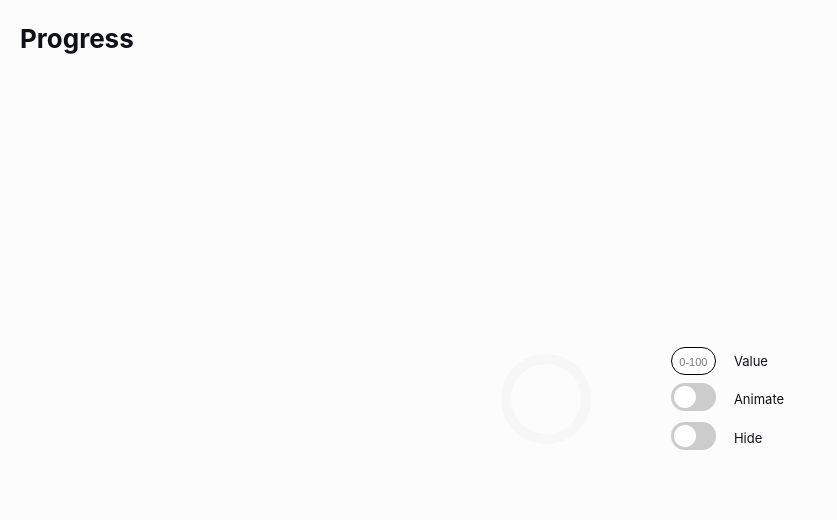
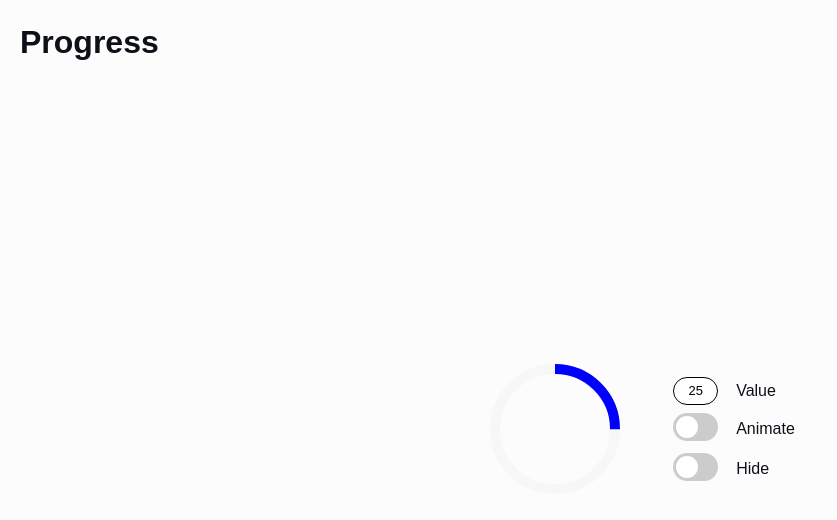
Before and after one commit to V1lliarddd/ozon-new, a plain HTML site: page index.html in a window 1280 px wide. Shown: the whole page, without its empty margins (0-837 px from the left). Drawn offline with Linux system fonts and the light colour scheme.

Commit message:
feature/base functional

```diff
--- a/src/app/app.js
+++ b/src/app/app.js
@@ -1,14 +1,11 @@
-import { Controller } from '../controllers/controller.js';
-import { ProgressController } from '../controllers/progress.js';
+import { InputController } from '../controllers/input-controller/input-controller.js';
+import { ProgressController } from '../controllers/progress-controller/progress-controller.js';
 import { MainMarkdown } from './markdown.js';
 
 export default class App {
   constructor() {
-    this.root = document.body;
-    this.mainMarkdown = new MainMarkdown();
-    const template = document.createElement('template');
-    template.innerHTML = this.mainMarkdown.init();
-    this.root.appendChild(template.content);
+    this.container = new MainMarkdown().init();
+    document.body.appendChild(this.container);
 
     this.progressContainer = document.getElementById('progress-bar-container');
     this.inputContainer = document.getElementById('input-value-container');
@@ -27,11 +24,11 @@ export default class App {
   }
 
   #initController() {
-    this.controller = new Controller({
-      inputContainer: this.inputContainer,
+    this.controller = new InputController({
+      valueContainer: this.inputContainer,
       animateContainer: this.animateContainer,
       hideContainer: this.hideContainer,
-      progressBar: this.progressBar.getProgressBar()
+      progressBar: this.progressBar.getElement()
     });
 
     this.controller.init();
--- a/src/app/markdown.js
+++ b/src/app/markdown.js
@@ -1,6 +1,8 @@
 export class MainMarkdown {
   init() {
-    return this.#initHeader() + this.#initMain();
+    const template = document.createElement('template');
+    template.innerHTML = this.#initHeader() + this.#initMain();
+    return template.content;
   }
 
   #initHeader() {
@@ -10,14 +12,14 @@ export class MainMarkdown {
   }
 
   #initControl(label, id) {
-    return `<div class="controlItem">
+    return `<div class="input-item">
           <div id="${id}"></div>
-          <span class="controlItemText">${label}</span>
+          <span class="input-item-label">${label}</span>
         </div>`;
   }
 
   #initMain() {
-    return `<main class="progress-bar">
+    return `<main class="progress-layout">
       <div
         class="progress-bar-container"
         id="progress-bar-container"
--- a/src/components/input/input.css
+++ b/src/components/input/input.css
@@ -5,6 +5,8 @@
   height: 28px;
   cursor: pointer;
   text-align: center;
+  -moz-appearance: textfield;
+  appearance: textfield;
   font-size: 13px;
 }
 
--- a/src/components/progress/constants.js
+++ b/src/components/progress/constants.js
@@ -14,7 +14,7 @@ export const DEFAULT_PROGRESS_ATTRIBUTES = {
   animate: false,
   hide: false,
   strokeWidth: 10,
-  radius: 40,
+  radius: 60,
   rotationSpeed: 2,
   backgroundColor: '#f7f7f7',
   progressColor: '#0000ff'
--- a/src/components/progress/markup.js
+++ b/src/components/progress/markup.js
@@ -37,7 +37,7 @@ export const initProgressBarMarkup = ({
   radius
 }) => {
   return `
-    <div class="progress-bar-container">
+    <div class="progress-bar-svg">
       <svg width="${diameter}" height="${diameter}" viewBox="0 0 ${diameter} ${diameter}">
         ${initProgressBarBG({ strokeWidth, backgroundColor, center, radius })}
         ${initProgressBarSpotlight({ center, radius, strokeWidth, color: progressColor })}
--- a/src/components/progress/progress-bar.css
+++ b/src/components/progress/progress-bar.css
@@ -14,12 +14,13 @@
     visibility 0s linear 0.25s;
 }
 
-.progress-rotating svg {
+.progress-bar svg {
   animation: rotate linear infinite;
+  animation-play-state: paused;
 }
 
-.progress-paused svg {
-  animation-play-state: paused;
+.progress-running svg {
+  animation-play-state: running;
 }
 
 @keyframes rotate {
--- a/src/components/progress/progress.js
+++ b/src/components/progress/progress.js
@@ -69,9 +69,7 @@ export class ProgressBar {
   }
 
   #toggleRotationAnimation(shouldRotate) {
-    this.element.classList.toggle('progress-rotating', shouldRotate);
-    this.element.classList.toggle('progress-paused', !shouldRotate);
-
+    this.element.classList.toggle('progress-running', shouldRotate);
     if (shouldRotate && this.progressSVG) {
       this.progressSVG.style.animationDuration = `${this.options.rotationSpeed}s`;
     }
--- a/src/components/switch-input/switch-input.css
+++ b/src/components/switch-input/switch-input.css
@@ -6,6 +6,8 @@
   border-radius: 16px;
   cursor: pointer;
   transition: background-color 0.3s;
+  -webkit-appearance: none;
+  appearance: none;
 }
 
 .checkbox::before {
--- a/src/controllers/animate.js
+++ /dev/null
@@ -1,32 +0,0 @@
-import { SwitchInput } from '../components/switch-input/switch-input.js';
-
-export class AnimateController {
-  #animateSwitch = null;
-
-  constructor({ progressBar }) {
-    this.progressBar = progressBar;
-    this.init();
-  }
-
-  init() {
-    if (this.#animateSwitch) return;
-
-    this.#animateSwitch = new SwitchInput(
-      { name: 'animate-switch' },
-      {
-        onChange: (event) => {
-          this.progressBar.setStartAnimation(event.target.checked);
-        }
-      }
-    );
-  }
-
-  getElement() {
-    return this.#animateSwitch?.getElement() ?? null;
-  }
-
-  destroy() {
-    this.#animateSwitch?.destroy();
-    this.#animateSwitch = null;
-  }
-}
--- a/src/controllers/controller.js
+++ /dev/null
@@ -1,31 +0,0 @@
-import { InputController } from './input.js';
-import { AnimateController } from './animate.js';
-import { HideController } from './hide.js';
-
-export class Controller {
-  constructor({
-    inputContainer,
-    animateContainer,
-    hideContainer,
-    progressBar
-  }) {
-    this.inputContainer = inputContainer;
-    this.animateContainer = animateContainer;
-    this.hideContainer = hideContainer;
-    this.progressBar = progressBar;
-  }
-
-  init() {
-    const inputElement = new InputController({
-      progressBar: this.progressBar
-    });
-    const animateElement = new AnimateController({
-      progressBar: this.progressBar
-    });
-    const hideElement = new HideController({ progressBar: this.progressBar });
-
-    this.inputContainer.appendChild(inputElement.getElement());
-    this.animateContainer.appendChild(animateElement.getElement());
-    this.hideContainer.appendChild(hideElement.getElement());
-  }
-}
--- a/src/controllers/hide.js
+++ /dev/null
@@ -1,32 +0,0 @@
-import { SwitchInput } from '../components/switch-input/switch-input.js';
-
-export class HideController {
-  #hideSwitch = null;
-
-  constructor({ progressBar }) {
-    this.progressBar = progressBar;
-    this.init();
-  }
-
-  init() {
-    if (this.#hideSwitch) return;
-
-    this.#hideSwitch = new SwitchInput(
-      { name: 'hide-switch' },
-      {
-        onChange: (event) => {
-          this.progressBar.setVisibility(!event.target.checked);
-        }
-      }
-    );
-  }
-
-  getElement() {
-    return this.#hideSwitch?.getElement() ?? null;
-  }
-
-  destroy() {
-    this.#hideSwitch?.destroy();
-    this.#hideSwitch = null;
-  }
-}
--- /dev/null
+++ b/src/controllers/input-controller/input-controller.js
@@ -0,0 +1,84 @@
+import { Input } from '../../components/input/input.js';
+import { SwitchInput } from '../../components/switch-input/switch-input.js';
+
+export class InputController {
+  constructor({
+    valueContainer,
+    animateContainer,
+    hideContainer,
+    progressBar
+  }) {
+    this.valueContainer = valueContainer;
+    this.animateContainer = animateContainer;
+    this.hideContainer = hideContainer;
+    this.progressBar = progressBar;
+  }
+
+  init() {
+    const valueInput = this.#initValueInput();
+    const animateInput = this.#initAnimateInput();
+    const hideInput = this.#initHideInput();
+
+    this.valueContainer.appendChild(valueInput.getElement());
+    this.animateContainer.appendChild(animateInput.getElement());
+    this.hideContainer.appendChild(hideInput.getElement());
+  }
+
+  #initValueInput() {
+    const valueInput = new Input(
+      {
+        placeholder: '0 - 100',
+        name: 'input-value',
+        value: 25
+      },
+      {
+        onInput: (event) => {
+          const raw = event.target.value;
+
+          if (raw === '') {
+            this.progressBar.setProgress(0);
+            return;
+          }
+
+          const value = parseInt(event.target.value, 10);
+          if (Number.isNaN(value)) return;
+
+          const clamp = Math.min(100, Math.max(0, value));
+
+          if (clamp !== value) {
+            event.target.value = clamp;
+          }
+
+          this.progressBar.setProgress(clamp);
+        }
+      }
+    );
+    return valueInput;
+  }
+  #initAnimateInput() {
+    const animateInput = new SwitchInput(
+      {
+        name: 'input-animate'
+      },
+      {
+        onChange: (event) => {
+          this.progressBar.setStartAnimation(event.target.checked);
+        }
+      }
+    );
+    return animateInput;
+  }
+  #initHideInput() {
+    const hideInput = new SwitchInput(
+      {
+        name: 'input-hide'
+      },
+      {
+        onChange: (event) => {
+          this.progressBar.setVisibility(!event.target.checked);
+        }
+      }
+    );
+    return hideInput;
+  }
+}
--- a/src/controllers/input.js
+++ /dev/null
@@ -1,42 +0,0 @@
-import { Input } from '../components/input/input.js';
-
-export class InputController {
-  #input = null;
-
-  constructor({ progressBar }) {
-    this.progressBar = progressBar;
-    this.init();
-  }
-
-  init() {
-    if (this.#input) return;
-
-    this.#input = new Input(
-      {
-        type: 'number',
-        placeholder: '0-100',
-        name: 'progress-input',
-        value: '',
-        min: 0,
-        max: 100
-      },
-      {
-        onInput: (event) => {
-          const value = parseInt(event.target.value, 10);
-          const clamp = Math.min(100, Math.max(0, value));
-          event.target.value = clamp;
-          this.progressBar.setProgress(clamp);
-        }
-      }
-    );
-  }
-
-  getElement() {
-    return this.#input?.getElement() ?? null;
-  }
-
-  destroy() {
-    this.#input?.destroy();
-    this.#input = null;
-  }
-}
--- /dev/null
+++ b/src/controllers/progress-controller/progress-controller.js
@@ -0,0 +1,20 @@
+import { ProgressBar } from '../../components/progress/progress.js';
+
+export class ProgressController {
+  constructor({ container }) {
+    this.container = container;
+    this.progressBar = undefined;
+  }
+
+  init() {
+    const progressBar = new ProgressBar({
+      value: 25
+    });
+    this.progressBar = progressBar;
+    this.container.appendChild(progressBar.getElement());
+  }
+
+  getElement() {
+    return this.progressBar;
+  }
+}
--- a/src/controllers/progress.js
+++ /dev/null
@@ -1,30 +0,0 @@
-import { ProgressBar } from '../components/progress/progress.js';
-
-export class ProgressController {
-  #progressBar = null;
-
-  constructor({ container }) {
-    this.container = container;
-  }
-
-  init() {
-    if (this.#progressBar) return;
-
-    this.#progressBar = new ProgressBar();
-
-    this.container.appendChild(this.#progressBar.getElement());
-  }
-
-  getProgressBar() {
-    return this.#progressBar;
-  }
-
-  getElement() {
-    return this.#progressBar?.getElement() ?? null;
-  }
-
-  destroy() {
-    this.#progressBar?.destroy();
-    this.#progressBar = null;
-  }
-}
--- a/style.css
+++ b/style.css
@@ -1,8 +1,12 @@
 :root {
   --color-text: #0d1117;
-  --bg-color: #fcfcfc;
-  --main-color: #005bfd;
-  --font-family: 'Inter', sans-serif;
+  --color-bg: #fcfcfc;
+  --color-primary: #005bfd;
+  --font-family: sans-serif;
+
+  --layout-gap: 48px;
+  --header-offset: 24px;
+  --control-gap: 8px;
 }
 
 *,
@@ -20,83 +24,54 @@ body {
 }
 
 body {
-  font-family: var(--font-family);
-  background-color: var(--bg-color);
-  color: var(--color-text);
   min-height: 100dvh;
   display: flex;
   flex-direction: column;
-  font-size: 13px;
-  font-weight: normal;
-}
-
-input,
-textarea,
-button,
-select,
-a {
-  -webkit-tap-highlight-color: transparent;
-}
-
-img,
-button {
-  background-color: transparent;
-}
-
-button,
-input {
-  outline: none;
-  border: none;
-}
-
-input[type='checkbox'] {
-  -webkit-appearance: none;
-  appearance: none;
-}
-
-input[type='number'] {
-  -moz-appearance: textfield;
-  appearance: textfield;
+  font-family: var(--font-family);
+  background-color: var(--color-bg);
+  color: var(--color-text);
 }
 
 .header {
-  position: absolute;
-  top: 23px;
-  left: 20px;
-  display: flex;
-  gap: 18px;
-  align-items: center;
+  padding: var(--header-offset) 20px 0;
 }
 
-.progress-bar {
+.progress-layout {
   flex: 1;
   display: flex;
   align-items: center;
   justify-content: center;
-  gap: 75px;
-  height: 100vh;
-}
-
-@media (orientation: portrait) {
-  .progress-bar {
-    flex-direction: column;
-  }
-}
-
-@media (orientation: landscape) {
-  .progress-bar {
-    flex-direction: row;
-  }
+  gap: var(--layout-gap);
+  padding: 24px 20px;
+  min-height: 0;
 }
 
 .progress-bar-controls {
   display: flex;
   flex-direction: column;
-  gap: 8px;
+  gap: var(--control-gap);
 }
 
-.controlItem {
+.input-item {
   display: flex;
   align-items: center;
   gap: 18px;
 }
+
+.input-item-label {
+  min-width: 56px;
+}
+
+@media (orientation: portrait) {
+  .progress-layout {
+    flex-direction: column;
+    gap: 32px;
+    padding: 16px;
+  }
+}
+
+@media (orientation: landscape) {
+  .progress-layout {
+    flex-direction: row;
+  }
+}
```
